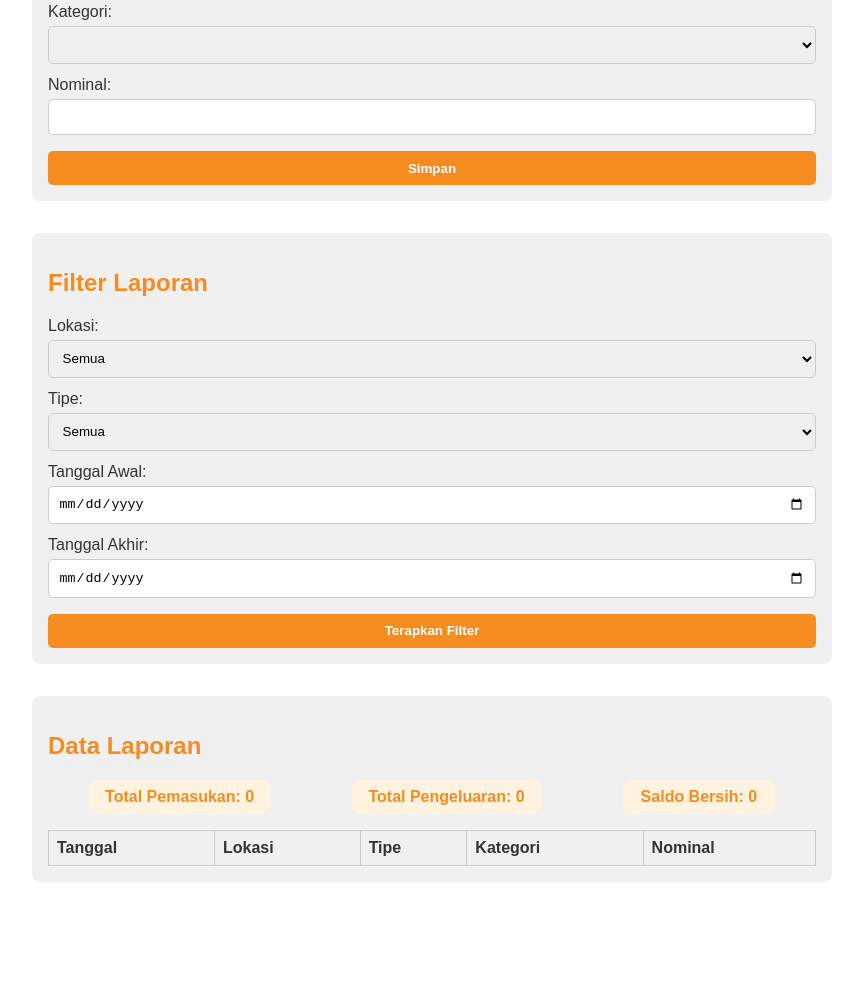
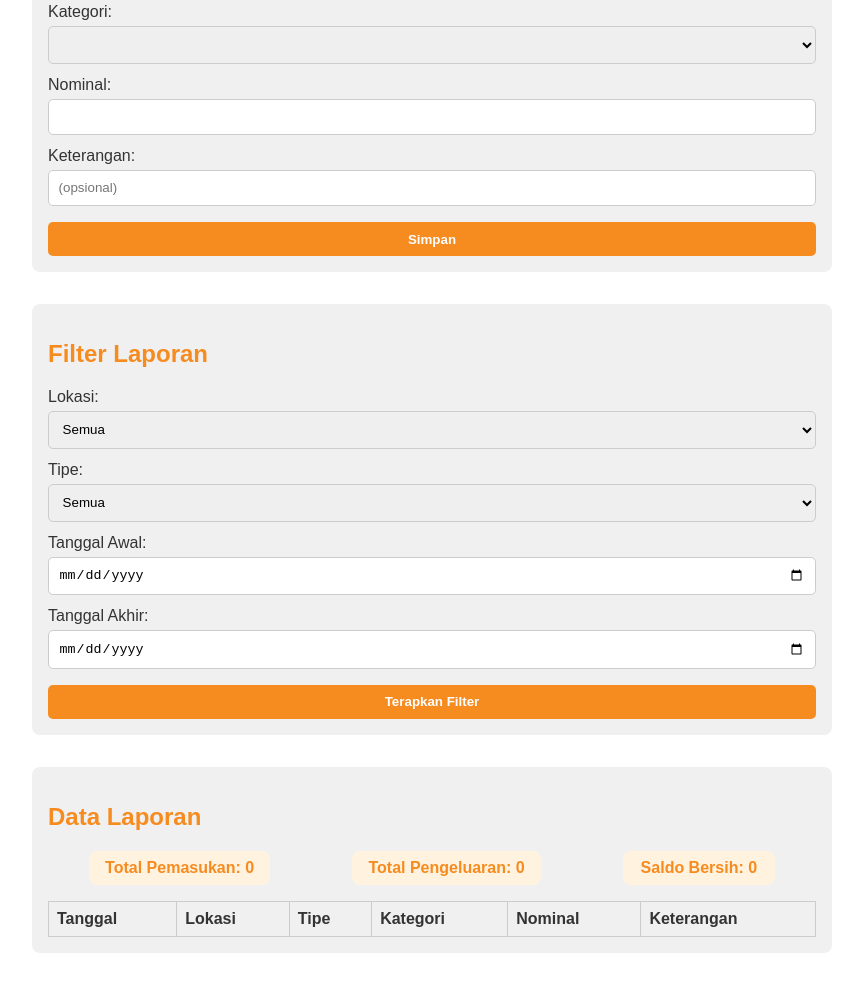
Before and after one commit to Katara354/LaporanKeuangan, a plain HTML site: page index.html in a window 1280 px wide. Shown: the part 396-1388 px from the top of the page, without its empty margins (208-1071 px from the left). Before the commit the page ends 1326 px from the top, so only its background shows below. Drawn offline with Linux system fonts and the light colour scheme; no server answers.

Commit message:
Version 1.3

```diff
--- a/index.html
+++ b/index.html
@@ -24,6 +24,7 @@
             </label>
             <label>Kategori: <select name="kategori" required></select></label>
             <label>Nominal: <input type="number" name="nominal" required></label>
+            <label>Keterangan: <input type="text" name="keterangan" placeholder="(opsional)"></label>
             <button type="submit">Simpan</button>
         </form>
 
@@ -60,6 +61,7 @@
                         <th>Tipe</th>
                         <th>Kategori</th>
                         <th>Nominal</th>
+                        <th>Keterangan</th>
                     </tr>
                 </thead>
                 <tbody id="tabelLaporan"></tbody>
```
